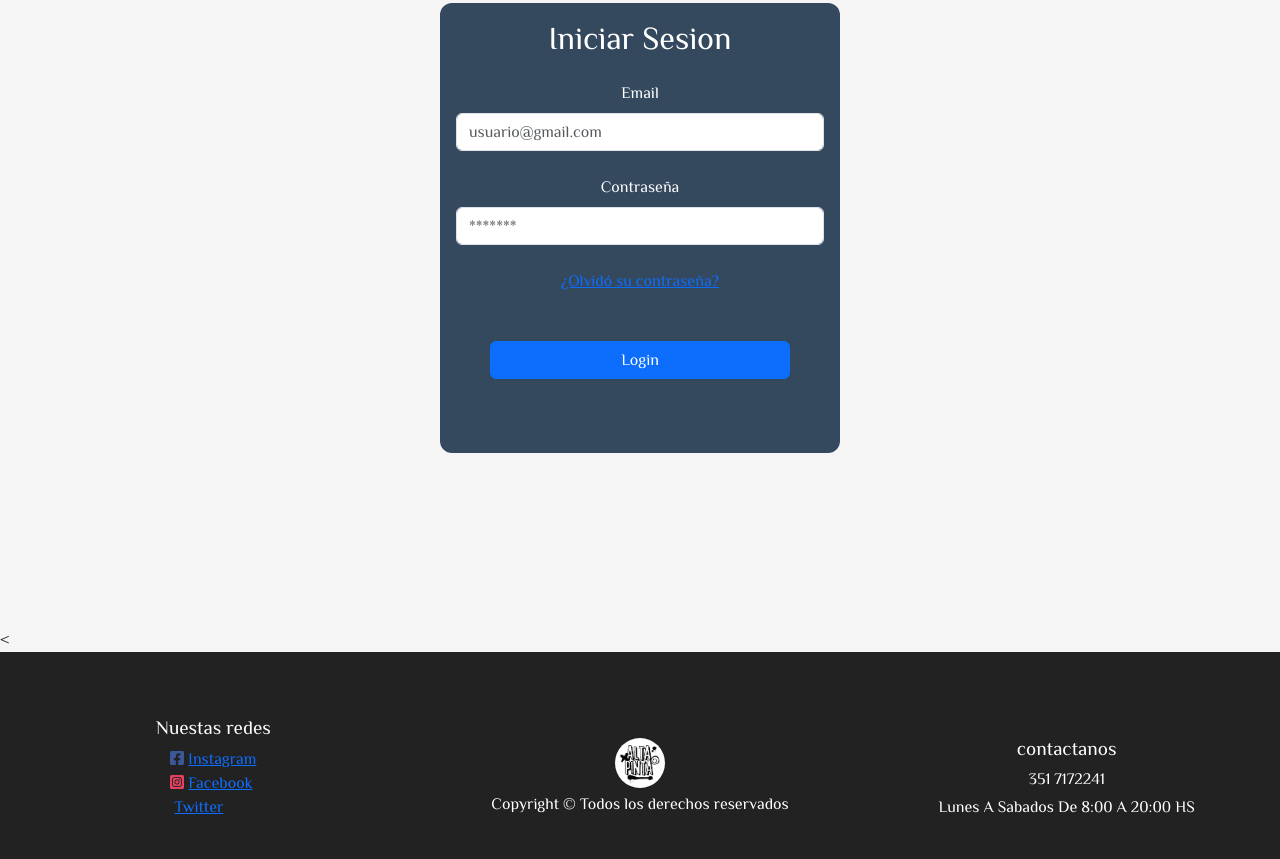
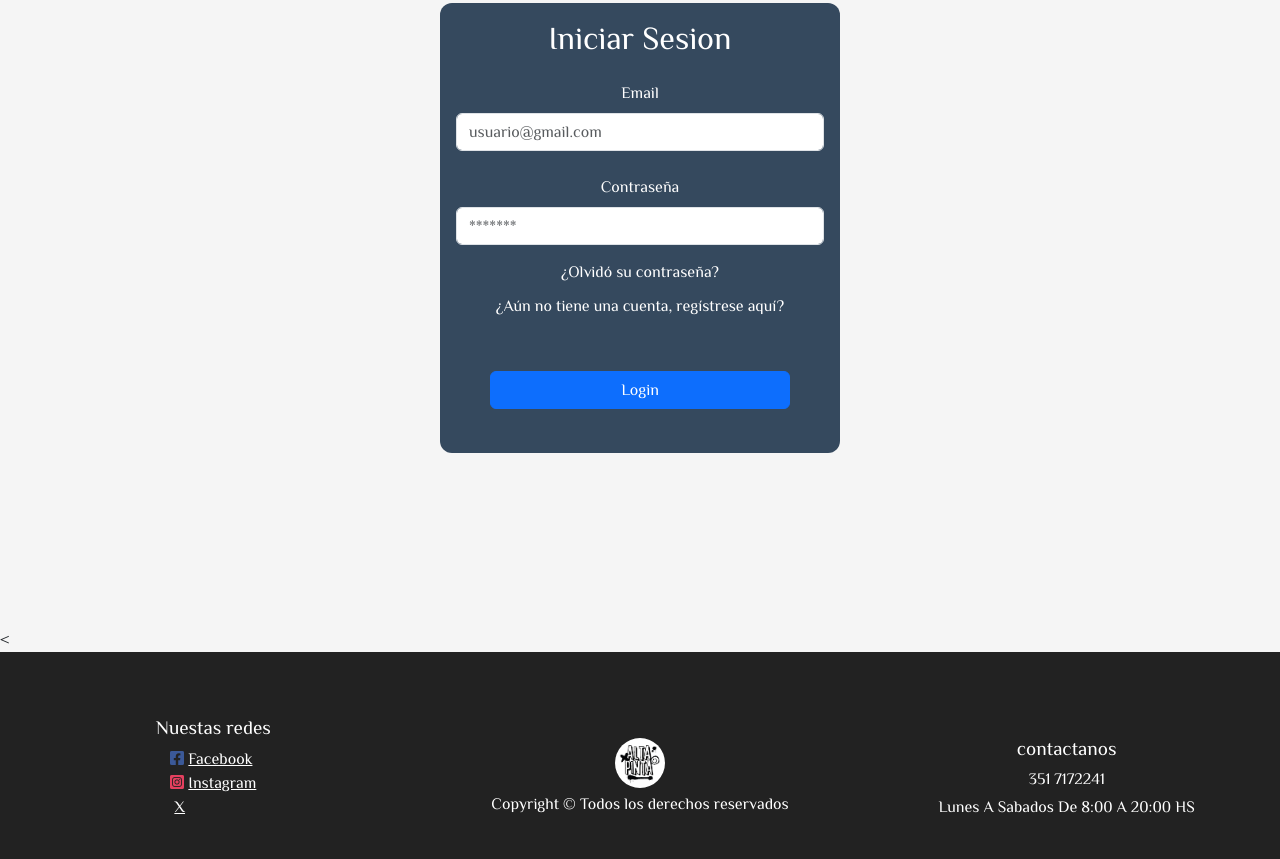
Before and after one commit to AgusTulian8/Alta-Pinta-Indumentaria, a plain HTML site: page pages/login/login.html in a window 1280 px wide. Shown: the part 262-1121 px from the top of the page. Drawn offline with nearby package versions, Linux system fonts and the light colour scheme; some packages are replaced by stand-ins of ours; a script that the page names is missing; some icons are missing.

Commit message:
cambios pequeños de apariencia , colores de enlaces, correcciones de enlaces de redes, se agrega el link de registrarse en el login

```diff
--- a/css/styles.css
+++ b/css/styles.css
@@ -424,8 +424,9 @@ main {
 
 }
 
-.social-links-list li{
+.social-links-list li a{
     margin-left: 0;
+    color:#FFFF;
 }
 
 .icon {
@@ -544,8 +545,25 @@ main {
     border-radius: 50%;
 }
 
+/* ====================login================ */
 
+.links-container{
+    display: flex;
+    flex-direction: column;
+    align-items: center;
+    margin-top: 10px;
+}
 
+.links-container a{
+    margin: 5px;
+    color:#FFFF;
+    text-decoration: none;
+}
+
+.links-container a:hover{
+    color: #007bff;
+    text-decoration: underline;
+}
 /* -========================PAGINA ADMIN====================== */
 
 /* =================TABLA============= */
--- a/pages/login/login.html
+++ b/pages/login/login.html
@@ -75,11 +75,14 @@
                     <input type="email" name="email" class="form-control" id="email"
                       placeholder="usuario@gmail.com" required minlength="3" maxlength="70" pattern="[A-Za-z0-9._+\-']+@[A-Za-z0-9.\-]+\.[A-Za-z]{2,}$">
                   </div>
-                  <div class="mb-4 mt-4">
+                  <div class="mb-4 mt-4 ">
                       <label for="password" class="form-label">Contraseña</label>
                       <input type="password" name="password" class="form-control" id="password"
                       placeholder="*******" required minlength="3" maxlength="70" >
-                      <br> <a href="">¿Olvidó su contraseña?</a>
+                      <div class="links-container">
+                        <a href="#" class="forgot-password-link">¿Olvidó su contraseña?</a>
+                        <a href="/pages/register/register.html" class="register-link">¿Aún no tiene una cuenta, regístrese aquí?</a>
+                    </div>
 
                     </div>
                     <button class="btn btn-primary mt-4" type="submit">Login</button>
@@ -94,15 +97,15 @@
           <span>Nuestas redes</span>
           <ul class="social-links-list">
             <li><i class="fa-brands fa-square-facebook fa-bounce " style="color: #3b5998;"></i></i>
+              <a href="https://www.facebook.com/agustin.tulian.7?mibextid=ZbWKwL" target="_blank">Facebook</a>
+            </li>
+            <li>
+              <i class="fa-brands fa-square-instagram fa-bounce" style="color: #e4405f;"></i>
               <a href="https://www.instagram.com/aguus_tulian/" target="_blank">Instagram</a>
             </li>
             <li>
-              <i class="fa-brands fa-square-instagram fa-bounce" style="color: #e4405f;"></i>
-              <a href="https://www.facebook.com/agustin.tulian.7?mibextid=ZbWKwL" target="_blank">Facebook</a>
-            </li>
-            <li>
               <i class="fa-brands fa-square-x-twitter fa-bounce" style="color: #000000;"></i>
-              <a href="https://twitter.com/agustulian2230" target="_blank">Twitter</a>
+              <a href="https://twitter.com/agustulian2230" target="_blank">X</a>
             </li>
           </ul>
           </ul>
```
Also changed, not shown: index.html (+5 -5 lines), pages/about us/about-us.html (+7 -7 lines), pages/contact/contact.html (+5 -5 lines), pages/register/register.html (+5 -5 lines).
